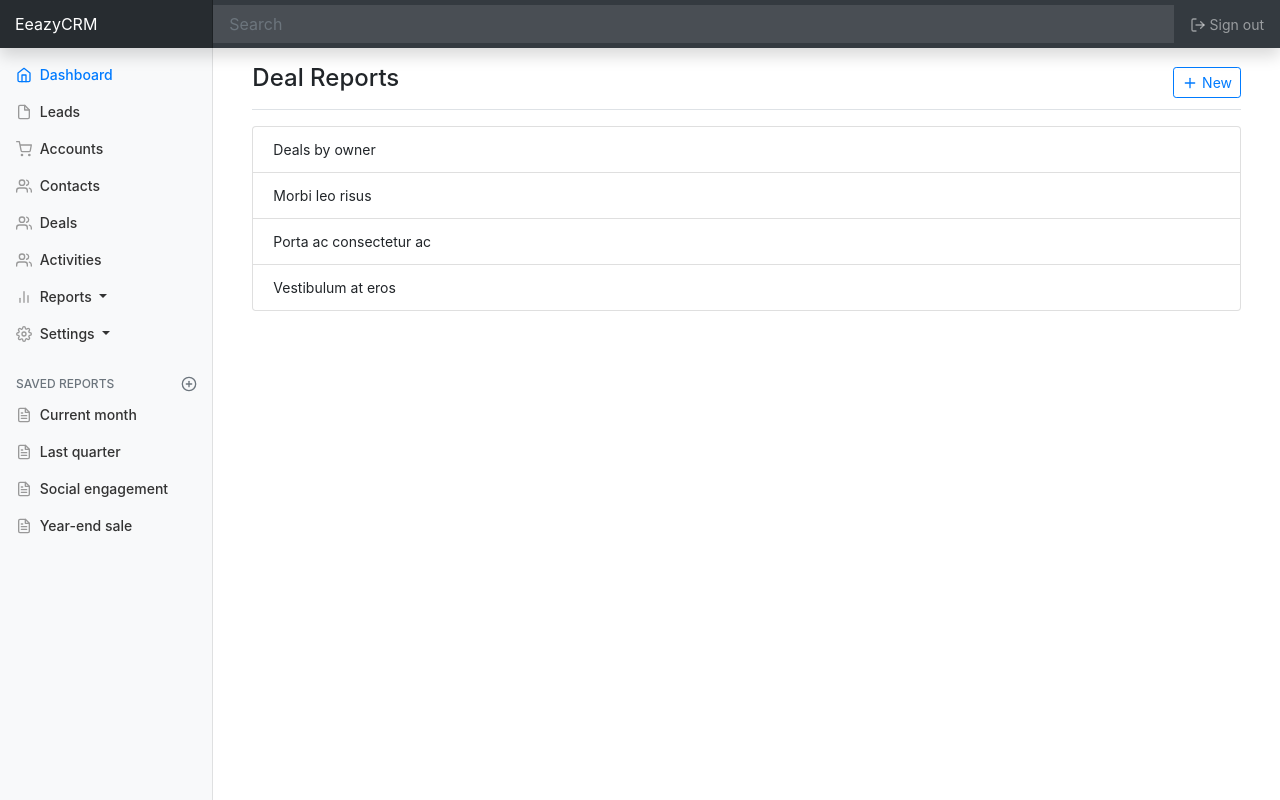
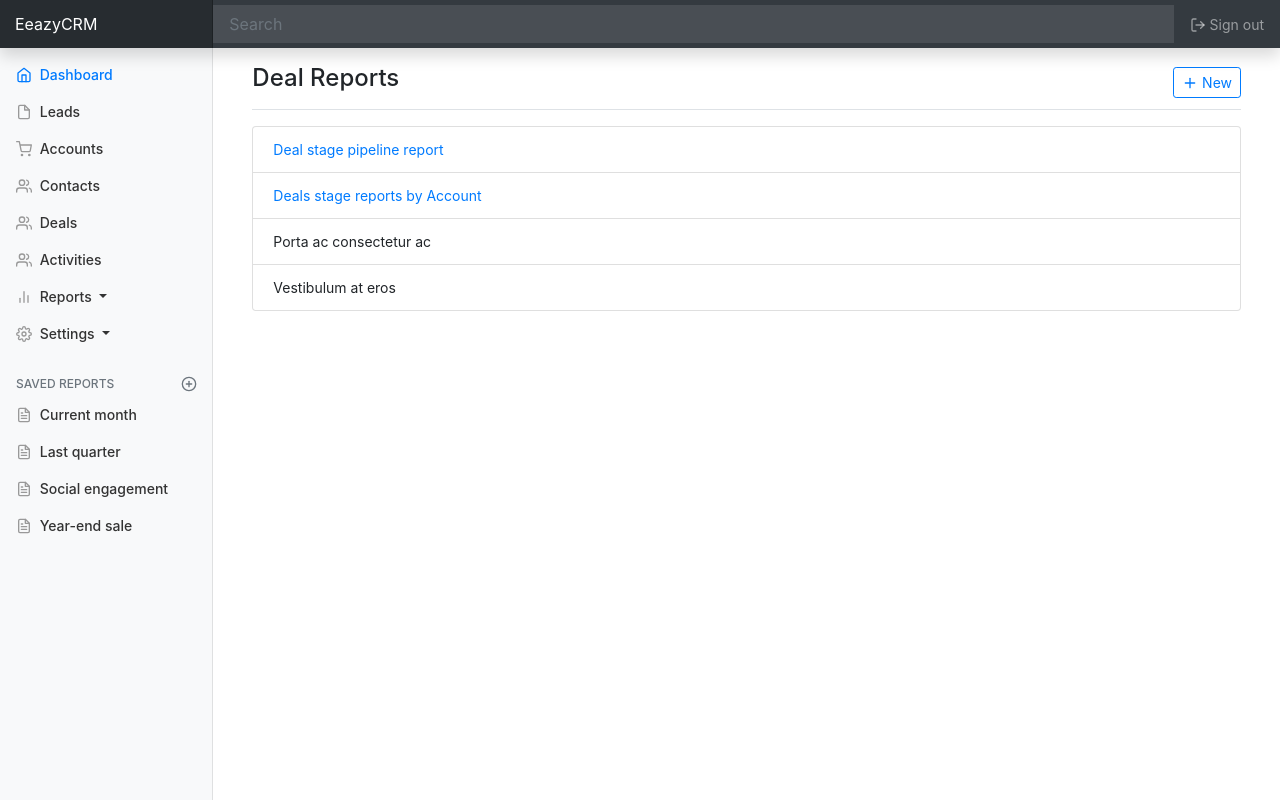
Before and after one commit to jagjot2008/EeazyCRM, a Flask app: page /reports/deals in a window 1280 px wide. Run offline with Flask 2, Linux system fonts and the light colour scheme; the visitor is signed in with stand-in values (Sample User, id 1); data comes from the database, SQL or seed files in the repository; some libraries are stand-ins or nearby versions.

Commit message:
reports: deal stages by users

```diff
--- a/eeazycrm/contacts/models.py
+++ b/eeazycrm/contacts/models.py
@@ -36,7 +36,7 @@ class Contact(db.Model):
         else:
             contacts = Contact.query \
                 .filter(Contact.account_id == account if account else True) \
-                .filter(owner_id=current_user.id)
+                .filter(Contact.owner_id == current_user.id)
         return contacts
 
     @staticmethod
--- a/eeazycrm/reports/routes.py
+++ b/eeazycrm/reports/routes.py
@@ -3,6 +3,11 @@ from flask_login import current_user, login_required
 from flask import render_template
 from sqlalchemy import func, text
 from eeazycrm.deals.models import Deal, DealStage
+from eeazycrm.accounts.models import Account
+from eeazycrm.users.models import User
+from eeazycrm.rbac import is_admin
+
+from functools import reduce
 
 reports = Blueprint('reports', __name__)
 
@@ -13,19 +18,131 @@ def deal_reports():
     return render_template("reports/deals.html", title="Deal Reports")
 
 
+@reports.route("/reports/deal_stages")
+@login_required
+def deal_stages():
+    if current_user.role.name == 'admin':
+        query = Deal.query \
+            .with_entities(
+                DealStage.stage_name.label('stage_name'),
+                func.sum(Deal.expected_close_price).label('total_price'),
+                func.count(Deal.id).label('total_count')
+            ) \
+            .join(Deal.deal_stage) \
+            .group_by(DealStage.stage_name) \
+            .order_by(text('total_price DESC'))
+    else:
+        query = Deal.query \
+            .with_entities(
+                DealStage.stage_name.label('stage_name'),
+                func.sum(Deal.expected_close_price).label('total_price'),
+                func.count(Deal.id).label('total_count')
+            ) \
+            .join(Deal.deal_stage) \
+            .group_by(DealStage.stage_name, Deal.owner_id) \
+            .having(Deal.owner_id == current_user.id) \
+            .order_by(text('total_price DESC'))
+
+    return render_template("reports/deals_stages.html",
+                           title="Reports: Deal Stages", deals=query.all())
+
+
 @reports.route("/reports/deals_closed")
 @login_required
 def deals_closed():
-    deals = Deal.query \
+    if current_user.role.name == 'admin':
+        query = Deal.query \
+            .with_entities(
+                Account.name.label('account_name'),
+                DealStage.stage_name.label('stage_name'),
+                func.sum(Deal.expected_close_price).label('total_price'),
+                func.count(Deal.id).label('total_count')
+            ) \
+            .join(Deal.account, Deal.deal_stage) \
+            .group_by(Account.name, DealStage.stage_name) \
+            .order_by(text('stage_name'))
+    else:
+        query = Deal.query \
+            .with_entities(
+                Account.name.label('account_name'),
+                DealStage.stage_name.label('stage_name'),
+                func.sum(Deal.expected_close_price).label('total_price'),
+                func.count(Deal.id).label('total_count')
+            ) \
+            .join(Deal.account, Deal.deal_stage) \
+            .group_by(Account.name, DealStage.stage_name, Deal.owner_id) \
+            .having(Deal.owner_id == current_user.id) \
+            .order_by(text('stage_name'))
+
+    stages = []
+    data = []
+    rows = query.all()
+    if len(rows) > 0:
+        for d in rows:
+            if d[1] not in stages:
+                stages.append(d[1])
+                data.append({
+                    'stage_name': d[1],
+                    'accounts_count': len([x[1] for x in rows if x[1] == d[1]]),
+                    'rows': [(x[0], x[2], x[3]) for x in rows if x[1] == d[1]]
+                })
+
+    return render_template("reports/deals_closed.html",
+                           title="Reports: Deals Stages by Accounts", deals=data)
+
+
+def get_users_deals():
+    users_list = Deal.query \
         .with_entities(
+            Deal.owner_id.label('owner'),
+            User.first_name,
+            User.last_name,
+            DealStage.stage_name,
+            func.sum(Deal.expected_close_price).label('total_price')
+        ) \
+        .filter(DealStage.stage_name.in_(['Closed - Won', 'Closed - Lost'])) \
+        .join(Deal.owner, Deal.deal_stage) \
+        .group_by(Deal.owner_id, User.first_name, User.last_name, DealStage.stage_name) \
+        .order_by(text('owner'))
+
+    won_list = [x for x in users_list.all() if x.stage_name == 'Closed - Won']
+    lost_list = [x for x in users_list.all() if x.stage_name == 'Closed - Lost']
+    return won_list, lost_list
+
+
+@reports.route("/reports/deal_stage_by_users")
+@login_required
+@is_admin
+def deal_stage_by_users():
+    query = Deal.query \
+        .with_entities(
+            Deal.owner_id.label('owner'),
+            User.first_name,
+            User.last_name,
             DealStage.stage_name.label('stage_name'),
             func.sum(Deal.expected_close_price).label('total_price'),
             func.count(Deal.id).label('total_count')
         ) \
-        .join(Deal.deal_stage) \
-        .group_by(DealStage.stage_name if current_user.role.name == 'admin'
-                  else text('DealStage.stage_name, Deal.owner_id')) \
-        .having(Deal.owner_id == current_user.id if current_user.role.name != 'admin' else True) \
-        .order_by(text('total_price DESC'))
-    return render_template("reports/deals_stages.html",
-                           title="Reports: Deal Stages", deals=deals.all())
+        .join(Deal.owner, Deal.deal_stage) \
+        .group_by(Deal.owner_id, User.first_name, User.last_name, DealStage.stage_name) \
+        .order_by(text('owner'))
+
+    users = []
+    data = []
+    rows = query.all()
+    if len(rows) > 0:
+        for d in rows:
+            if d[0] not in users:
+                users.append(d[0])
+                data.append({
+                    'owner': f'{d[1]} {d[2]}',
+                    'count': len([x[3] for x in rows if x[0] == d[0]]),
+                    'rows': [(x[3], x[4], x[5]) for x in rows if x[0] == d[0]],
+                    'total_cost': reduce(lambda a, b: a + b, [x[4] for x in rows if x[0] == d[0]]),
+                    'total_qty': reduce(lambda a, b: a + b, [x[5] for x in rows if x[0] == d[0]])
+                })
+
+    return render_template("reports/deals_stage_by_users.html",
+                           title="Reports: Deal Stages by Users",
+                           deals=data,
+                           deals_closed=get_users_deals())
--- a/eeazycrm/templates/reports/deals.html
+++ b/eeazycrm/templates/reports/deals.html
@@ -11,12 +11,17 @@
     </div>
 
     <ul class="list-group">
+        <li class="list-group-item">
+            <a href="{{ url_for('reports.deal_stages') }}">Deal stage pipeline report</a>
+        </li>
+        <li class="list-group-item">
+            <a href="{{ url_for('reports.deals_closed') }}">Deals stage reports by Account</a>
+        </li>
         {% if current_user.role.name == 'admin' %}
-        <li class="list-group-item"><a href="{{ url_for('reports.deals_closed') }}">Net revenue (volume) deals stage report</a></li>
-        <li class="list-group-item"><a href="#">User wise revenue (volume) deal stage report</a></li>
+            <li class="list-group-item">
+                <a href="{{ url_for('reports.deal_stage_by_users') }}">Deals stage reports by Users</a>
+            </li>
         {% endif %}
-        <li class="list-group-item">Deals by owner</li>
-      <li class="list-group-item">Morbi leo risus</li>
       <li class="list-group-item">Porta ac consectetur ac</li>
       <li class="list-group-item">Vestibulum at eros</li>
     </ul>
```
Also changed, not shown: eeazycrm/static/scripts/reports/deal_closed_by_user_reports.js (added, +53 -0 lines), eeazycrm/static/scripts/reports/deal_stage_reports.js (+31 -0 lines), eeazycrm/templates/reports/deals_closed.html (added, +54 -0 lines), eeazycrm/templates/reports/deals_stage_by_users.html (added, +83 -0 lines), eeazycrm/templates/reports/deals_stages.html (+53 -51 lines).
